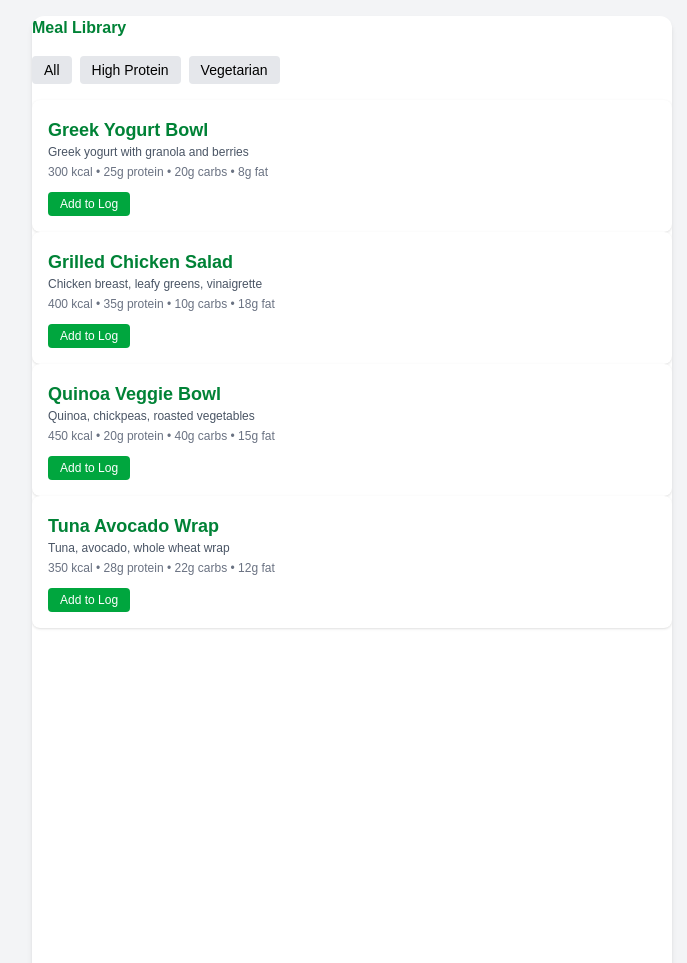
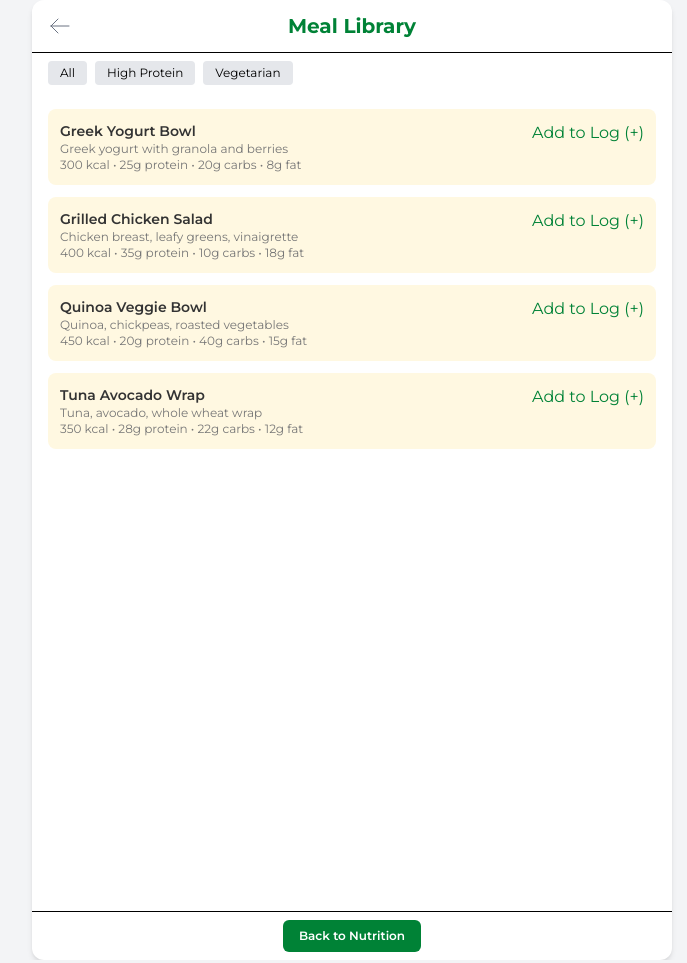
Before and after one commit to szeethan/ETAN434, a plain HTML site: page meallibrary.html in a window 1280 px wide. Shown: the top 963 px of the page, without its empty margins (288-975 px from the left). Drawn offline with Linux system fonts and the light colour scheme.

Commit message:
improvements to meal library

```diff
--- a/meallibrary.html
+++ b/meallibrary.html
@@ -1,38 +1,56 @@
 <!DOCTYPE html>
 <html lang="en">
+
 <head>
   <meta charset="UTF-8" />
   <meta name="viewport" content="width=device-width, initial-scale=1.0" />
-  <title>Meal Library</title>
-  <!-- <script src="https://cdn.tailwindcss.com"></script> -->
+  <title>Meal Library - Harmony+</title>
   <link href="./output.css" rel="stylesheet">
+  <link href="https://fonts.googleapis.com/css2?family=Montserrat:wght@400;600;700&display=swap" rel="stylesheet" />
   <style>
-    body { font-family: 'Montserrat', sans-serif; }
+    body {
+      font-family: 'Montserrat', sans-serif;
+    }
   </style>
 </head>
-<body class="bg-gray-100 min-h-screen flex flex-col items-center p-4">
 
+<body class="bg-gray-100 flex items-center justify-center min-h-screen">
   <div class="w-[640px] h-[960px] bg-white rounded-xl shadow-md overflow-hidden flex flex-col">
-
-  <h1 class="text-2xl font-bold text-green-700 mb-4">Meal Library</h1>
-
-  <!-- Filters -->
-  <div class="flex gap-2 mb-4">
-    <button class="filter-btn bg-gray-200 px-3 py-1 rounded text-sm" data-filter="all">All</button>
-    <button class="filter-btn bg-gray-200 px-3 py-1 rounded text-sm" data-filter="high-protein">High Protein</button>
-    <button class="filter-btn bg-gray-200 px-3 py-1 rounded text-sm" data-filter="vegetarian">Vegetarian</button>
+    <!-- Header -->
+    <div class="flex items-center justify-between px-4 py-3 border-b">
+      <button onclick="window.location.href='nutrition.html'" class="text-gray-500 hover:text-gray-700">
+        <svg xmlns="http://www.w3.org/2000/svg" class="h-6 w-6" fill="none" viewBox="0 0 24 24" stroke="currentColor">
+          <path stroke-linecap="round" stroke-linejoin="round" d="M10 19l-7-7m0 0l7-7m-7 7h18" />
+        </svg>
+      </button>
+      <h1 class="text-xl font-bold text-green-700">Meal Library</h1>
+      <div class="w-6"></div>
     </div>
 
-  <!-- Meal Grid -->
-  <div id="meal-grid" class="grid grid-cols-1 sm:grid-cols-2 gap-4 w-full max-w-xl"></div>
 
+    <!-- Filter Buttons -->
+    <div class="px-4 py-2 pt-4">
+      <div class="flex gap-2">
+        <button class="filter-btn bg-gray-200 px-3 py-1 rounded text-xs font-medium" data-filter="all">All</button>
+        <button class="filter-btn bg-gray-200 px-3 py-1 rounded text-xs font-medium" data-filter="high-protein">High Protein</button>
+        <button class="filter-btn bg-gray-200 px-3 py-1 rounded text-xs font-medium" data-filter="vegetarian">Vegetarian</button>
+      </div>
+    </div>
 
+    <!-- Meal Cards -->
+    <div id="meal-grid" class="p-4 flex-1 overflow-y-auto flex flex-col gap-3"></div>
+
+    <!-- Footer -->
+    <div class="flex justify-center px-4 py-2 border-t">
+      <button class="bg-green-700 text-white px-4 py-2 rounded-md text-xs font-semibold hover:bg-green-800" onclick="window.location.href='nutrition.html'">
+        Back to Nutrition
+      </button>
     </div>
 
   <script>
     const meals = [
       {
-        name: "Greek Yogurt Bowl",
+        type: "Greek Yogurt Bowl",
         description: "Greek yogurt with granola and berries",
         calories: 300,
         protein: 25,
@@ -41,7 +59,7 @@
         tags: ["high-protein", "vegetarian"]
       },
       {
-        name: "Grilled Chicken Salad",
+        type: "Grilled Chicken Salad",
         description: "Chicken breast, leafy greens, vinaigrette",
         calories: 400,
         protein: 35,
@@ -50,7 +68,7 @@
         tags: ["high-protein"]
       },
       {
-        name: "Quinoa Veggie Bowl",
+        type: "Quinoa Veggie Bowl",
         description: "Quinoa, chickpeas, roasted vegetables",
         calories: 450,
         protein: 20,
@@ -59,7 +77,7 @@
         tags: ["vegetarian"]
       },
       {
-        name: "Tuna Avocado Wrap",
+        type: "Tuna Avocado Wrap",
         description: "Tuna, avocado, whole wheat wrap",
         calories: 350,
         protein: 28,
@@ -77,14 +95,15 @@
       meals.filter(m => filter === "all" || m.tags.includes(filter))
         .forEach(meal => {
           const card = document.createElement("div");
-        card.className = "bg-white p-4 rounded-lg shadow-sm";
+          card.className = "bg-[#FFF8E1] p-3 rounded-lg w-full flex justify-between items-start";
           card.innerHTML = `
-          <h3 class="text-lg font-semibold text-green-700">${meal.name}</h3>
-          <p class="text-xs text-gray-600 mb-1">${meal.description}</p>
-          <p class="text-xs text-gray-500 mb-1">${meal.calories} kcal • ${meal.protein}g protein • ${meal.carbs}g carbs • ${meal.fat}g fat</p>
-          <button class="mt-2 bg-green-600 text-white text-xs px-3 py-1 rounded hover:bg-green-700"
-                  onclick='addToLog(${JSON.stringify(meal)})'>
-            Add to Log
+            <div class="flex-1">
+              <h3 class="text-sm font-semibold text-[#333333]">${meal.type}</h3>
+              <p class="text-xs text-[#777777]">${meal.description}</p>
+              <p class="text-xs text-[#777777]">${meal.calories} kcal • ${meal.protein}g protein • ${meal.carbs}g carbs • ${meal.fat}g fat</p>
+            </div>
+            <button class="text-green-700 hover:text-green-900 text-s" title="Add to Log" onclick='addToLog(${JSON.stringify(meal)})'>
+              Add to Log (+)
             </button>
           `;
           grid.appendChild(card);
@@ -110,4 +129,5 @@
     renderMeals("all");
   </script>
 </body>
+
 </html>
```
Also changed, not shown: nutrition.html (+2 -2 lines). Lines whose indentation alone changed are shown as unchanged.
